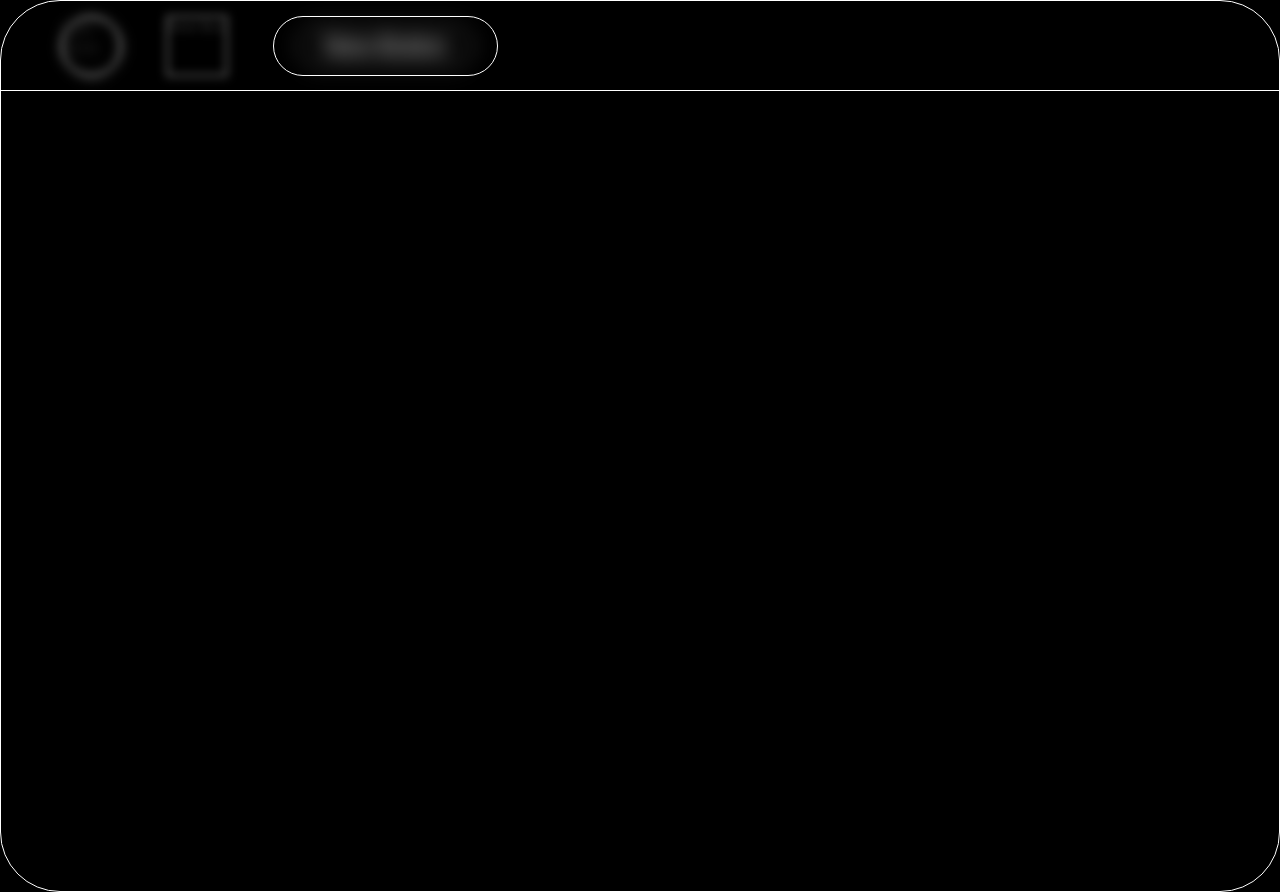
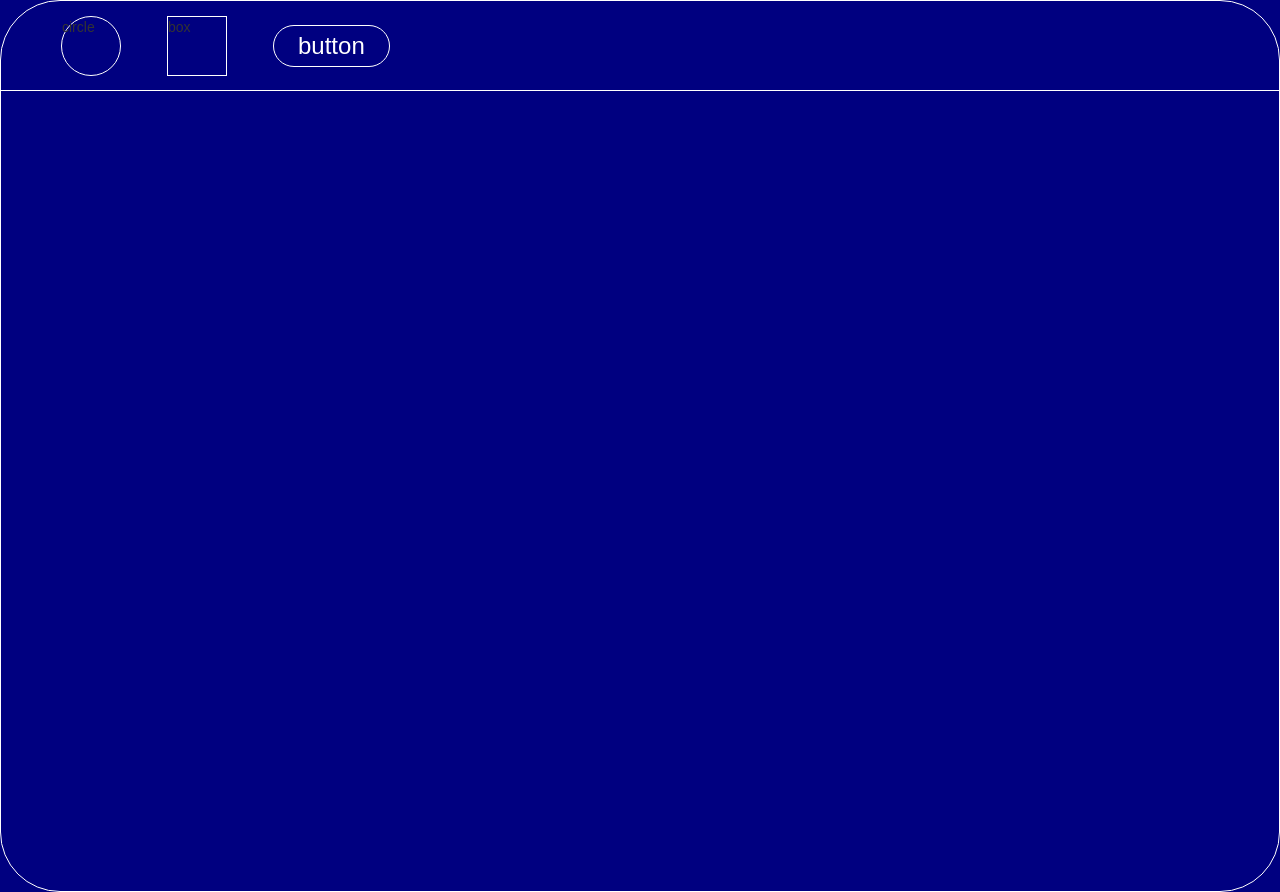
Before and after one commit to AttilaVargaw/SonarBuildApp, a React (Vite) app: page / in a window 1280 px wide. Built offline with nearby package versions, Linux system fonts and the light colour scheme; a web font is replaced by a local one.

Commit message:
Continue working on the drag&drop

```diff
--- a/index.css
+++ b/index.css
@@ -2395,7 +2395,7 @@ textarea.w-select {
 .button:hover {
   border-color: var(--blue);
   background-color: var(--blue);
-  filter: blur();
+  /*filter: blur();*/
 }
 
 .button:focus {
@@ -2411,11 +2411,11 @@ textarea.w-select {
 }
 
 .button.blured {
-  filter: blur(10px);
+  /* filter: blur(10px); */
 }
 
 .button.blured:hover {
-  filter: blur();
+  /*filter: blur();*/
 }
 
 .button-text {
@@ -2488,14 +2488,14 @@ textarea.w-select {
   border-style: solid;
   border-width: 1px;
   border-color: var(--white) var(--white) var(--white) #fff;
-  filter: blur(5px);
+  /* filter: blur(5px); */
 }
 
 .circle {
   width: 60px;
   height: 60px;
   border: 1px solid var(--white);
-  filter: blur(5px);
+  /* filter: blur(5px); */
   border-radius: 70px;
 }
 
@@ -2515,8 +2515,8 @@ textarea.w-select {
   width: 100%;
   height: 56px;
   max-width: 800px;
-  -webkit-backdrop-filter: blur(5px);
-  backdrop-filter: blur(5px);
+  /* -webkit-backdrop-filter: blur(5px); */
+  /* backdrop-filter: blur(5px); */
   background-color: rgba(0, 0, 255, 0.7);
   border-radius: 30px;
   justify-content: space-between;
@@ -2591,7 +2591,7 @@ textarea.w-select {
 
 .blurry-bg {
   z-index: 1;
-  filter: blur(5px);
+  /* filter: blur(5px); */
   display: none;
   position: absolute;
   top: 0;
@@ -2719,8 +2719,8 @@ textarea.w-select {
   }
 
   .menu {
-    -webkit-backdrop-filter: blur(5px);
-    backdrop-filter: blur(5px);
+   /*  -webkit-backdrop-filter: blur(5px); */
+    /* backdrop-filter: blur(5px); */
   }
 
   .menu.portfolio {
@@ -2902,7 +2902,7 @@ textarea.w-select {
 }
 
 body {
-  background-color: black;
+  background-color: navy;
 }
 
 .builder-body {
--- a/package.json
+++ b/package.json
@@ -27,6 +27,7 @@
     "eslint-plugin-react": "^7.33.2",
     "eslint-plugin-react-hooks": "^4.6.0",
     "eslint-plugin-react-refresh": "^0.4.5",
+    "@typescript-eslint/eslint-plugin": "^7.0.2",
     "globals": "^14.0.0",
     "rollup-plugin-polyfill-node": "^0.13.0",
     "typescript": "^5.3.3",
--- a/src/App.tsx
+++ b/src/App.tsx
@@ -15,68 +15,81 @@ import { DraggableItem, DraggableItemProps } from "./components/draggableItem";
 import { MainGrid } from "./components/grid";
 
 type ElementType = {
-  Element: (props: unknown) => ReactElement;
-  HeaderElement: (props: {
-    name: string;
-    x: number;
-    y: number;
-  }) => ReactElement;
+  Element: (props: { label: string }) => ReactElement;
+  AddElement: (props: { name: string }) => ReactElement;
   name: string;
 };
 
+type ElementInstance = {
+  label: string;
+  Element: ElementType["Element"];
+} & DraggableItemProps;
+
 const addableElements = [
   {
-    HeaderElement: ({ name, ...props }) => (
-      <DraggableItem {...props} dragId="add-Circle" className="circle">
-        <div id="add-circle" className="circle">
-          {name}
-        </div>
-      </DraggableItem>
-    ),
-    name: "New-Circle",
+    AddElement: ({ name, ...props }) => <div className="circle">{name}</div>,
+    Element: ({ label, ...props }) => <div className="circle">{label}</div>,
+    name: "circle",
   },
   {
-    HeaderElement: ({ name, ...props }) => (
-      <DraggableItem {...props} dragId="add-box" className="box">
-        {name}
-      </DraggableItem>
-    ),
-    name: "New-Box",
+    AddElement: ({ name, ...props }) => <div className="box">{name}</div>,
+    name: "box",
+    Element: ({ label, ...props }) => <div className="box">{label}</div>,
   },
   {
-    HeaderElement: ({ name, ...props }) => (
-      <DraggableItem {...props} dragId="add-Box" className="button">
-        <a href="#" id="add-button" className="button blured w-inline-block">
+    AddElement: ({ name, ...props }) => (
+      <a href="#" className="button blured w-inline-block">
         <div className="button-text">{name}</div>
       </a>
-      </DraggableItem>
     ),
-    name: "New-Button",
+    name: "button",
+    Element: ({ label, ...props }) => (
+      <a href="#" className="button blured w-inline-block">
+        <div className="button-text">{label}</div>
+      </a>
+    ),
   },
 ] as ElementType[];
 
 function App() {
-  const [elements, setElements] = useState<
-    ({ Element: ElementType["Element"] } & DraggableItemProps)[]
-  >([]);
+  const [elements, setElements] = useState<ElementInstance[]>([]);
 
-  const handleDragEnd = useCallback(({ over, active, delta }: DragEndEvent) => {
-    if (over) {
+  const handleDragEnd = useCallback(
+    ({ over, active, delta }: DragEndEvent) => {
+      if (over && /add-/.test(active.id.toString())) {
         const newElement = addableElements.find(
-        (element) => element.name === active.id
+          (element) => active.id === `add-${element.name}`
         )!;
 
         setElements([
           ...elements,
           {
             Element: newElement.Element,
-          dragId: Date.now().toString(),
-          x: (active.rect.current.initial?.left ?? 0) + delta.x,
-          y: (active.rect.current.initial?.top ?? 0) + delta.y,
+            dragId: `${newElement.name}-${Date.now().toString()}`,
+            left: delta.x, // adott cucc fele
+            top: delta.y - 90,
+            label: "Empty",
+          },
+        ]);
+      } else if (/(circle|box|button)-d*/.test(active.id.toString())) {
+        const element = elements.find(
+          (element) => element.dragId === active.id
+        )!;
+
+        setElements([
+          ...elements.filter((e) => element.dragId !== e.dragId),
+          {
+            Element: element.Element,
+            dragId: element.dragId,
+            left: (element.left ?? 0) + delta.x,
+            top: (element.top ?? 0) + delta.y,
+            label: element.label,
           },
         ]);
       }
-  }, []);
+    },
+    [elements]
+  );
 
   const mouseSensor = useSensor(MouseSensor, {});
   const touchSensor = useSensor(TouchSensor, {});
@@ -84,21 +97,19 @@ function App() {
 
   return (
     <div className="section-inner builder">
-      <DndContext
-        sensors={sensors}
-        onDragEnd={handleDragEnd}
-        onDragStart={() => console.log("drag")}
-      >
+      <DndContext sensors={sensors} onDragEnd={handleDragEnd}>
         <div className="builder-header">
-          {addableElements.map(({ HeaderElement, name }) => (
-            <HeaderElement key={name} name={name} x={0} y={0} />
+          {addableElements.map(({ AddElement: HeaderElement, name }) => (
+            <DraggableItem key={name} dragId={`add-${name}`}>
+              <HeaderElement name={name} />
+            </DraggableItem>
           ))}
         </div>
         <div className="builder-body">
-          <MainGrid id="main-grid">
-            {elements.map(({ Element, ...draggableProps }) => (
+          <MainGrid>
+            {elements.map(({ Element, label, ...draggableProps }) => (
               <DraggableItem key={draggableProps.dragId} {...draggableProps}>
-                {<Element />}
+                <Element label={label} />
               </DraggableItem>
             ))}
           </MainGrid>
--- a/src/components/draggableItem.tsx
+++ b/src/components/draggableItem.tsx
@@ -1,5 +1,4 @@
-import classNames from "classnames";
-import { PropsWithChildren, forwardRef, useState } from "react";
+import { PropsWithChildren } from "react";
 
 import { useDraggable, type DraggableSyntheticListeners } from "@dnd-kit/core";
 import type { Transform } from "@dnd-kit/utilities";
@@ -16,17 +15,20 @@ export type DraggableItemProps = {
   listeners?: DraggableSyntheticListeners;
   style?: React.CSSProperties;
   buttonStyle?: React.CSSProperties;
-  transform?: Transform | null;
+  position?: Transform | null;
   dragId: string;
-  y: number;
-  x: number;
   className?: string;
+  left?: number;
+  top?: number;
 } & PropsWithChildren;
 
 export function DraggableItem({
   dragId,
   style,
   className,
+  position,
+  left,
+  top,
   ...props
 }: DraggableItemProps) {
   const { attributes, listeners, setNodeRef, transform } = useDraggable({
@@ -34,20 +36,28 @@ export function DraggableItem({
   });
 
   const transformedStyle = transform
-    ? {
+    ? ({
         ...style,
-        transform: `translate3d(${transform.x}px, ${transform.y}px, 0)`,
-      }
-    : undefined;
+        transform: `translate3d(${transform.x + (left ?? 0)}px, ${
+          transform.y + (top ?? 0)
+        }px, 0)`,
+        position: "relative",
+      } as React.CSSProperties)
+    : ({
+        ...style,
+        left,
+        top,
+        position: "relative",
+      } as React.CSSProperties);
 
   return (
     <div
+      {...props}
+      {...listeners}
+      {...attributes}
       ref={setNodeRef}
       style={transformedStyle}
       className={className}
-      {...listeners}
-      {...attributes}
-      {...props}
     ></div>
   );
 }
--- a/src/components/grid.tsx
+++ b/src/components/grid.tsx
@@ -2,13 +2,11 @@ import { PropsWithChildren, useState } from "react";
 
 import { DragOverlay, useDroppable } from "@dnd-kit/core";
 
-export type MainGridProps = {
-  id: string;
-} & PropsWithChildren;
+export type MainGridProps = {} & PropsWithChildren;
 
-export function MainGrid({ id, children }: MainGridProps) {
+export function MainGrid({ children }: MainGridProps) {
   const { isOver, setNodeRef } = useDroppable({
-    id,
+    id: "main-grid",
   });
 
   const [activeId, setActiveId] = useState(null);
@@ -18,7 +16,8 @@ export function MainGrid({ id, children }: MainGridProps) {
     height: "100vh",
     width: "100%",
     color: "black",
-  };
+    display: "flex",
+  } as React.CSSProperties;
 
   return (
     <div ref={setNodeRef} style={style}>
```
Also changed, not shown: eslint.config.js (+13 -0 lines), 1 other file (tests, documents, lock files or other folders). Lines whose indentation alone changed are shown as unchanged.
